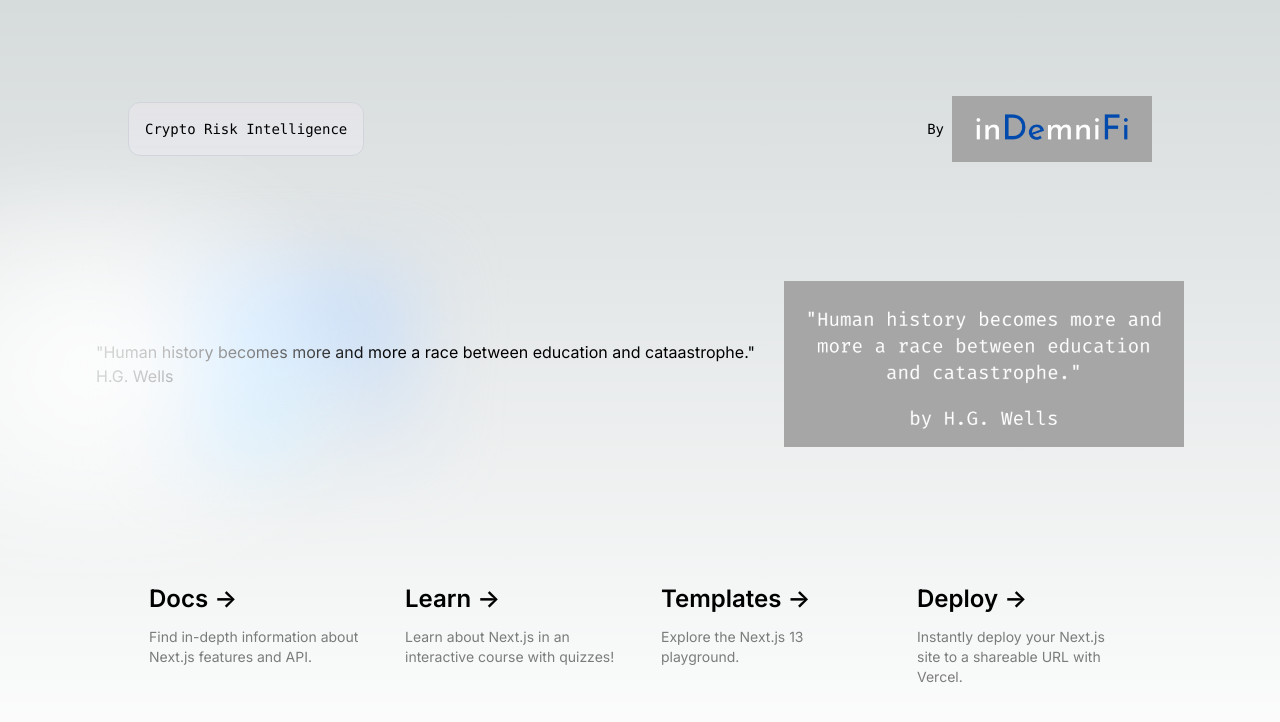
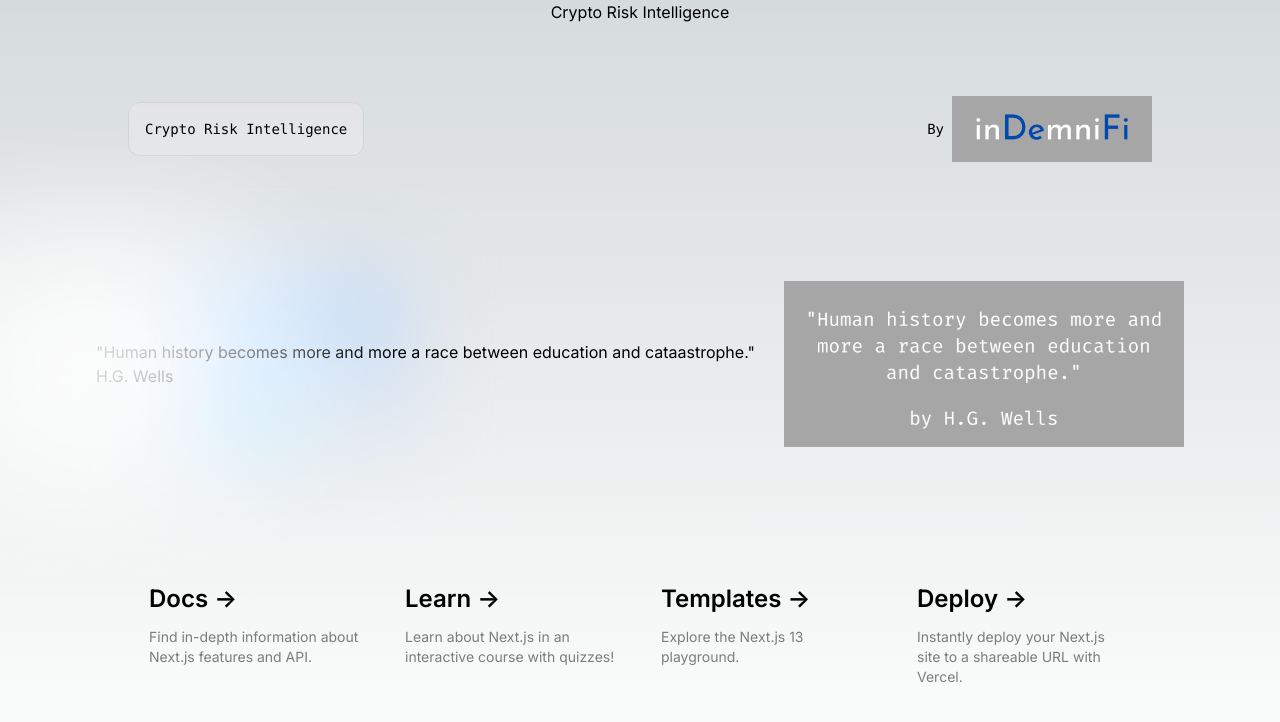
Before and after one commit to Enjoyweaver/Bitcoin, a Next.js app: page / in a window 1280 px wide. Shown: the top 722 px of the page. Built offline with nearby package versions, Linux system fonts and the light colour scheme.

Commit message:
Update page.tsx

```diff
--- a/app/page.tsx
+++ b/app/page.tsx
@@ -31,8 +31,11 @@ export default function Home() {
       <p>
         "Human history becomes more and more a race between education and cataastrophe."
 
-        H.G. Wells</p>
-
+        H.G. Wells
+      </p>
+        <p className="fixed left-0 top-0 flex w-full justify-center ">
+          Crypto Risk Intelligence
+        </p>
         <Image
           className="relative dark:drop-shadow-[0_0_0.3rem_#ffffff70] dark:invert"
           src="/banner.png"
```
